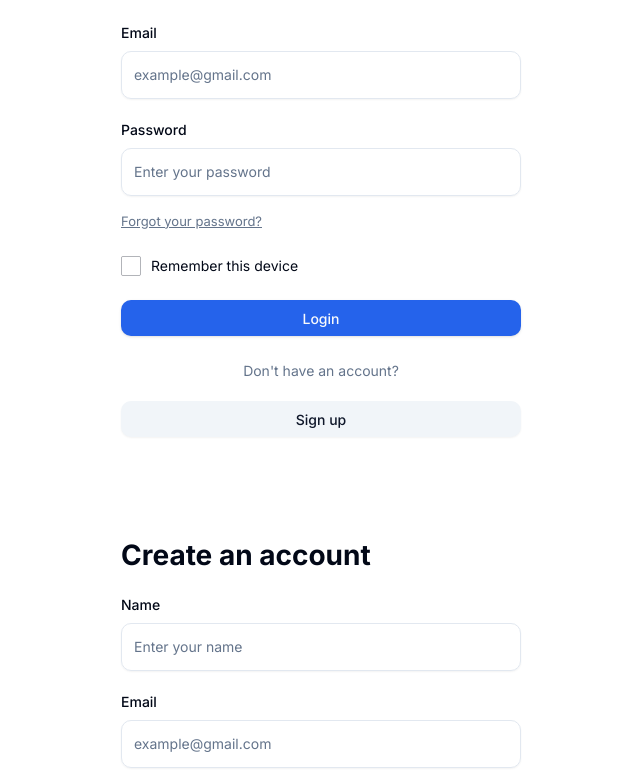
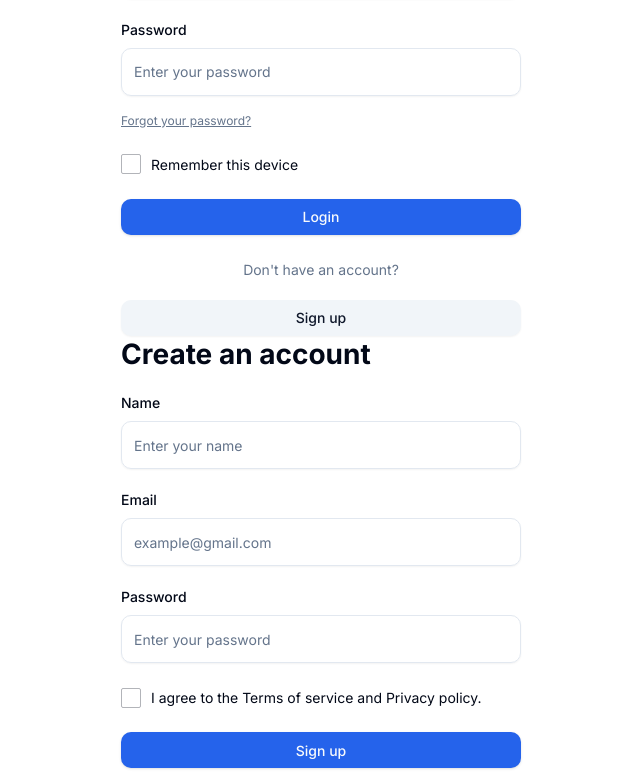
Before and after one commit to dorji-dev/expense-manager, a Next.js app: page / in a window 1280 px wide. Shown: the part 1281-2060 px from the top of the page, without its empty margins (319-959 px from the left). Built offline with nearby package versions, Linux system fonts and the light colour scheme.

Commit message:
refactor: UI

```diff
--- a/src/components/auth/sign-in/index.tsx
+++ b/src/components/auth/sign-in/index.tsx
@@ -1,11 +1,11 @@
 import Link from "next/link";
 import SignInForm from "./sign-in-form";
 import { buttonVariants } from "@/components/ui/button";
-import clsx from "clsx";
+import { cn } from "@/lib/utils";
 
 const SignIn = () => {
   return (
-    <div className="mt-[100px] max-w-[400px] px-[20px] xs:px-0 mx-auto">
+    <div className="auth_form_container">
       <div className="space-y-[20px]">
         <h4 className="font-bold">Welcome back to SpendWise</h4>
         <p>Log in to your account to track your spending and save more.</p>
@@ -19,7 +19,7 @@ const SignIn = () => {
         </p>
         <Link
           href="/"
-          className={clsx(buttonVariants({ variant: "secondary" }), "w-full")}
+          className={cn(buttonVariants({ variant: "secondary" }), "w-full")}
         >
           Sign up
         </Link>
--- a/src/components/auth/sign-in/sign-in-form.tsx
+++ b/src/components/auth/sign-in/sign-in-form.tsx
@@ -28,7 +28,7 @@ const SignInForm = () => {
       </div>
       <Link
         href="/"
-        className="underline text-muted-foreground text-[13px] mt-[16px] block"
+        className="underline text-muted-foreground text-[12px] mt-[16px] block"
       >
         Forgot your password?
       </Link>
--- a/src/components/auth/sign-up/index.tsx
+++ b/src/components/auth/sign-up/index.tsx
@@ -1,11 +1,11 @@
 import Link from "next/link";
 import SignUpForm from "./sign-up-form";
-import clsx from "clsx";
 import { buttonVariants } from "@/components/ui/button";
+import { cn } from "@/lib/utils";
 
 const SignUp = () => {
   return (
-    <div className="mt-[100px] max-w-[400px] px-[20px] xs:px-0 mx-auto">
+    <div className="auth_form_container">
       <div className="mb-[20px]">
         <h4 className="font-bold">Create an account</h4>
       </div>
@@ -18,7 +18,7 @@ const SignUp = () => {
         </p>
         <Link
           href="/"
-          className={clsx(buttonVariants({ variant: "secondary" }), "w-full")}
+          className={cn(buttonVariants({ variant: "secondary" }), "w-full")}
         >
           Sign in
         </Link>
--- a/src/components/ui/checkbox.tsx
+++ b/src/components/ui/checkbox.tsx
@@ -13,7 +13,7 @@ const Checkbox = React.forwardRef<
   <CheckboxPrimitive.Root
     ref={ref}
     className={cn(
-      "peer h-[16px] w-[16px] shrink-0 rounded-sm border border-primary shadow focus-visible:outline-none focus-visible:ring-1 focus-visible:ring-ring disabled:cursor-not-allowed disabled:opacity-50 data-[state=checked]:bg-primary data-[state=checked]:text-primary-foreground",
+      "peer h-[16px] w-[16px] shrink-0 rounded-[2px] border border-primary shadow focus-visible:outline-none focus-visible:ring-1 focus-visible:ring-ring disabled:cursor-not-allowed disabled:opacity-50 data-[state=checked]:bg-primary data-[state=checked]:text-primary-foreground",
       className
     )}
     {...props}
--- a/src/stylesheets/styles.scss
+++ b/src/stylesheets/styles.scss
@@ -38,3 +38,7 @@ h6 {
     @apply min-w-[280px] overflow-auto;
   }
 }
+
+.auth_form_container {
+  @apply max-w-[400px] px-[20px] xs:px-0 mx-auto;
+}
```
